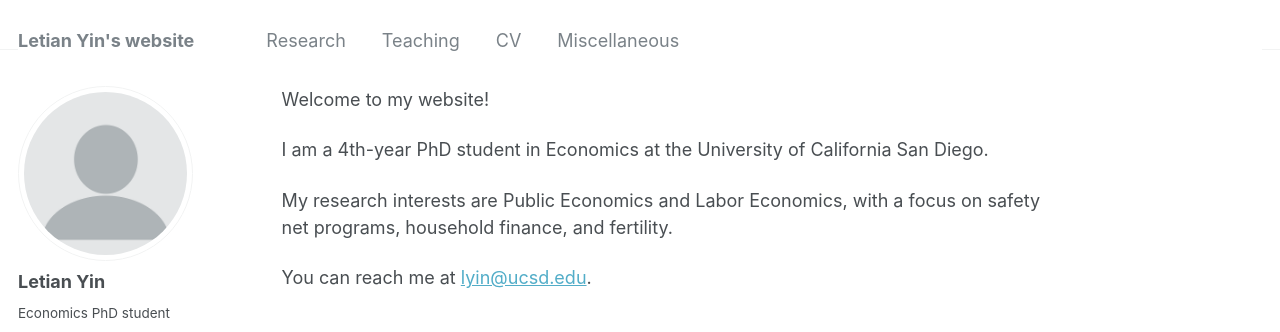
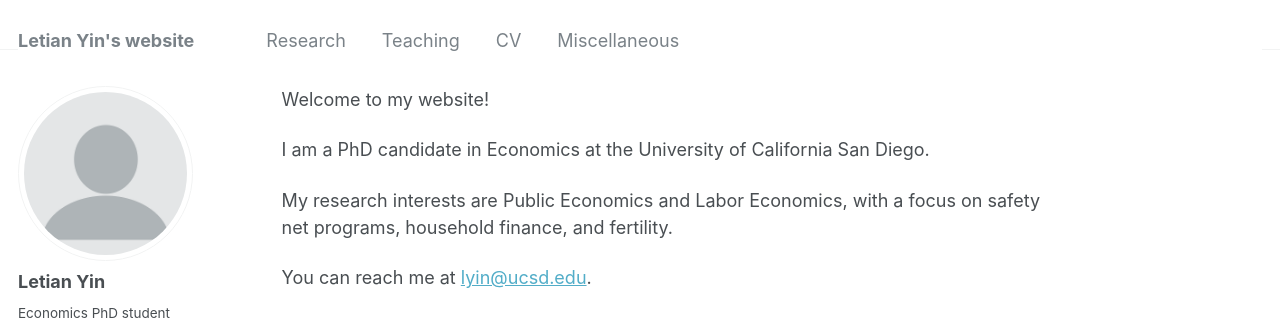
Before and after one commit to letian-yin/letian-yin.github.io, a Jekyll site: the page built from _pages/about.md, in a window 1280 px wide. Shown: the top 332 px of the page. Built offline with Jekyll 4.4.1, drawn with Linux system fonts in a browser that asks for light colours.

Commit message:
Update about.md

```diff
--- a/_pages/about.md
+++ b/_pages/about.md
@@ -8,7 +8,7 @@ redirect_from:
 
 Welcome to my website!
 
-I am a 4th-year PhD student in Economics at the University of California San Diego.
+I am a PhD candidate in Economics at the University of California San Diego.
 
 My research interests are Public Economics and Labor Economics, with a focus on safety net programs, household finance, and fertility.
 
```
